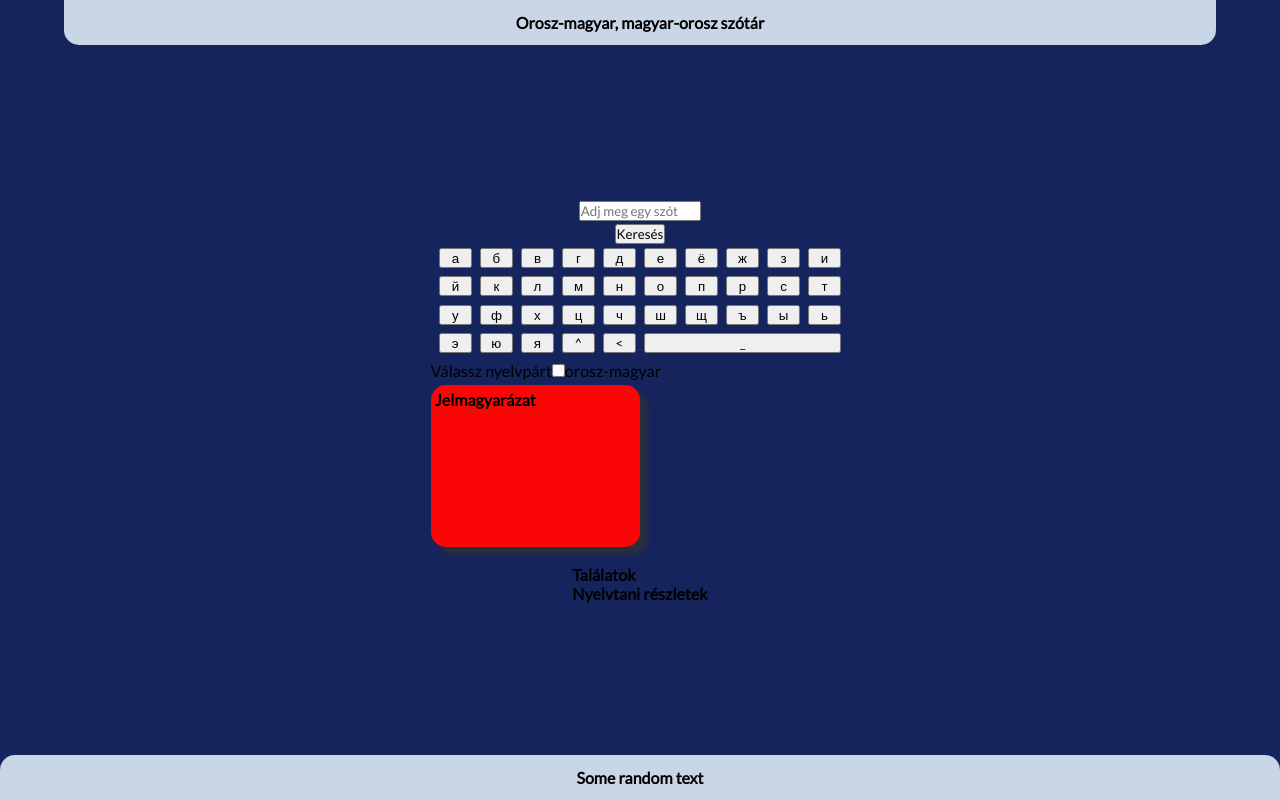
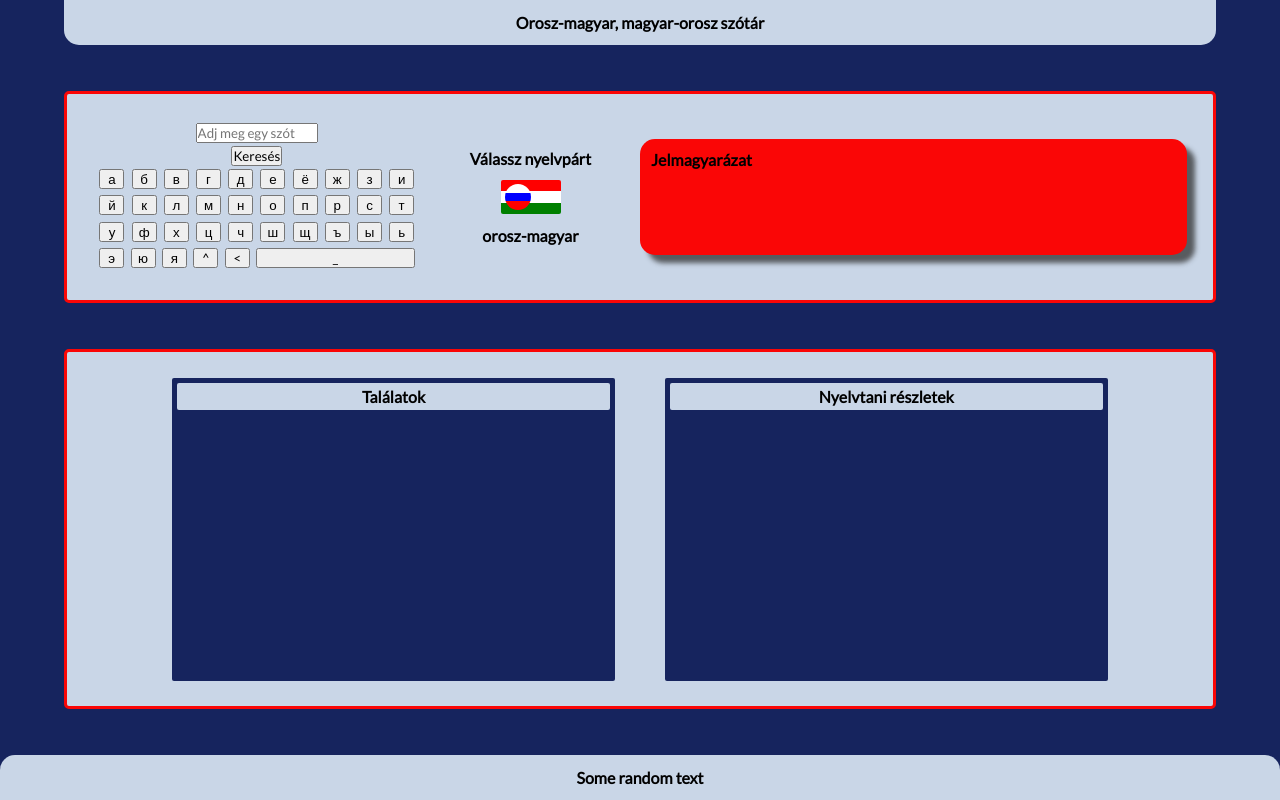
Before and after one commit to Flomm/rusDict, a React (Create React App) app: page / in a window 1280 px wide. Built offline with nearby package versions, Linux system fonts and the light colour scheme.

Commit message:
Adjust css

```diff
--- a/src/index.css
+++ b/src/index.css
@@ -27,8 +27,7 @@ button {
   justify-content: center;
 }
 
-.upper-holder {
-  width: 100%;
+.holder {
   display: flex;
   justify-content: space-between;
   align-items: center;
@@ -37,7 +36,7 @@ button {
   padding: 2%;
   border-color: rgb(250, 6, 6);
   border-style: solid;
-  border-radius: 15px;
+  border-radius: 5px;
 }
 
 header {
@@ -54,6 +53,7 @@ header {
   display: flex;
   flex-direction: column;
   justify-content: center;
+  max-width: 30%;
 }
 
 .input-holder {
@@ -80,14 +80,14 @@ input {
 .keyboard {
   display: flex;
   flex-wrap: wrap;
-  justify-content: center;
+  justify-content: space-around;
   align-items: center;
 }
 
 .key {
   outline: none;
   margin: 1%;
-  width: 8%;
+  width: 25px;
 }
 
 .key._ {
@@ -103,6 +103,113 @@ input {
   border-radius: 15px;
 }
 
+.toggle-holder {
+  display: flex;
+  flex-direction: column;
+  justify-content: center;
+  align-items: center;
+}
+
+.switch {
+  margin-top: 10%;
+  margin-bottom: 10%;
+  position: relative;
+  display: inline-block;
+  width: 60px;
+  height: 34px;
+}
+
+.switch input {
+  opacity: 0;
+  width: 0;
+  height: 0;
+}
+
+.slider {
+  position: absolute;
+  cursor: pointer;
+  top: 0;
+  left: 0;
+  right: 0;
+  bottom: 0;
+  background-image: linear-gradient(to bottom, red 33.3%, white 33.3%, white 66.6%, green 66.6%);
+  border-radius: 2px;
+  transition: 1s;
+}
+
+.slider:before {
+  position: absolute;
+  content: '';
+  height: 26px;
+  width: 26px;
+  left: 4px;
+  bottom: 4px;
+  background-image: linear-gradient(to bottom, white 33.3%, blue 33.3%, blue 66.6%, red 66.6%);
+  -webkit-transition: 0.7s;
+  transition: 0.7s;
+}
+
+input:checked + .slider {
+  background-image: linear-gradient(to bottom, white 33.3%, blue 33.3%, blue 66.6%, red 66.6%);
+}
+
+input:checked + .slider:before {
+  background-image: linear-gradient(to bottom, red 33.3%, white 33.3%, white 66.6%, green 66.6%);
+}
+
+input:focus + .slider {
+  box-shadow: 0 0 1px #041c30;
+}
+
+input:checked + .slider:before {
+  transform: translateX(26px);
+}
+
+.toggle-holder label {
+  font-weight: bolder;
+}
+
+.slider.round:before {
+  border-radius: 50%;
+}
+
+.lower.main {
+  height: 45%;
+}
+
+.lower.holder {
+  justify-content: center;
+}
+
+.lower-parts {
+  height: 100%;
+  width: 45%;
+  display: flex;
+  justify-content: center;
+}
+
+article {
+  border-radius: 2px;
+  padding: 1%;
+  height: 100%;
+  width: 90%;
+  background-color: #16245e;
+}
+
+article h4 {
+  text-align: center;
+  padding: 1%;
+  background-color: rgb(201, 214, 231);
+  border-radius: 2px;
+}
+
+article p {
+  margin: 1%;
+  padding: 1%;
+  background-color: rgb(201, 214, 231);
+  border-radius: 2px;
+}
+
 footer {
   text-align: center;
   width: 100%;
```
